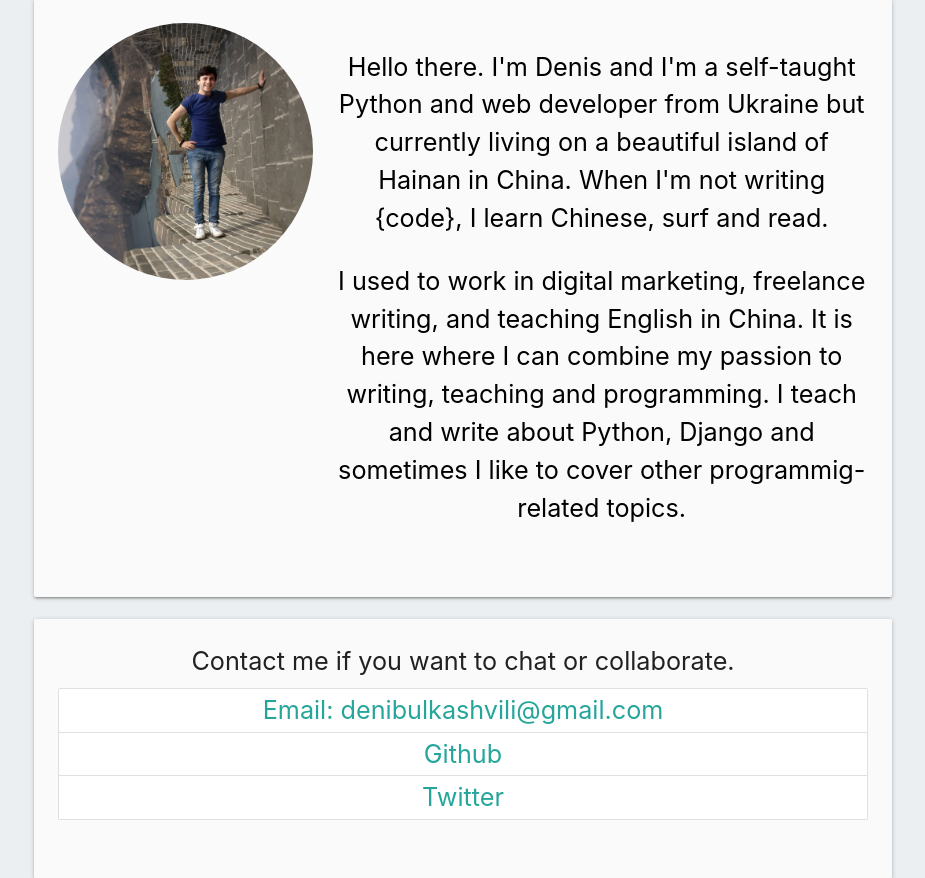
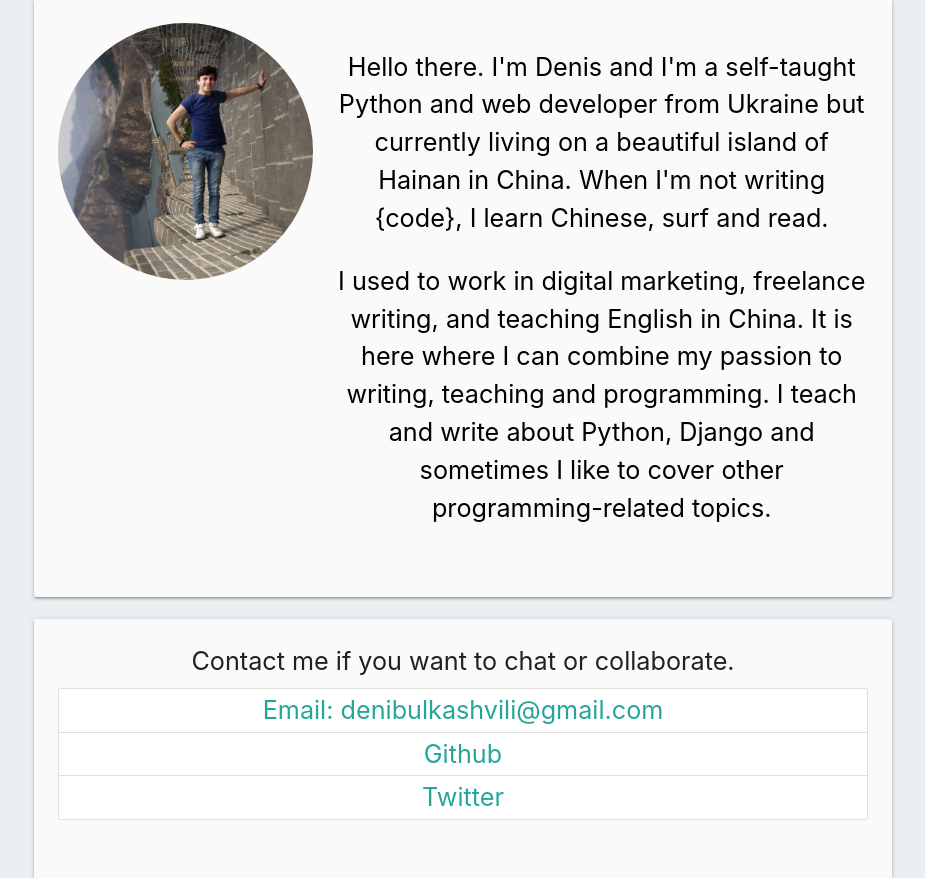
Before and after one commit to denibulkashvili/django-blog, a Django app: page /about/ in a window 1280 px wide. Shown: the part 167-1045 px from the top of the page, without its empty margins (177-1102 px from the left). Run offline with Django 3.2, Linux system fonts and the light colour scheme; some libraries are stand-ins or nearby versions.

Commit message:
Fix typo in about section

```diff
--- a/blog/templates/blog/about.html
+++ b/blog/templates/blog/about.html
@@ -18,7 +18,7 @@
                         I learn Chinese, surf and read.</p>
                         <p>I used to work in digital marketing, freelance writing, and teaching English in China.
                         It is here where I can combine my passion to writing, teaching and programming. I teach and
-                        write about Python, Django and sometimes I like to cover other programmig-related topics.
+                        write about Python, Django and sometimes I like to cover other programming-related topics.
                         </p>
 
 
```
